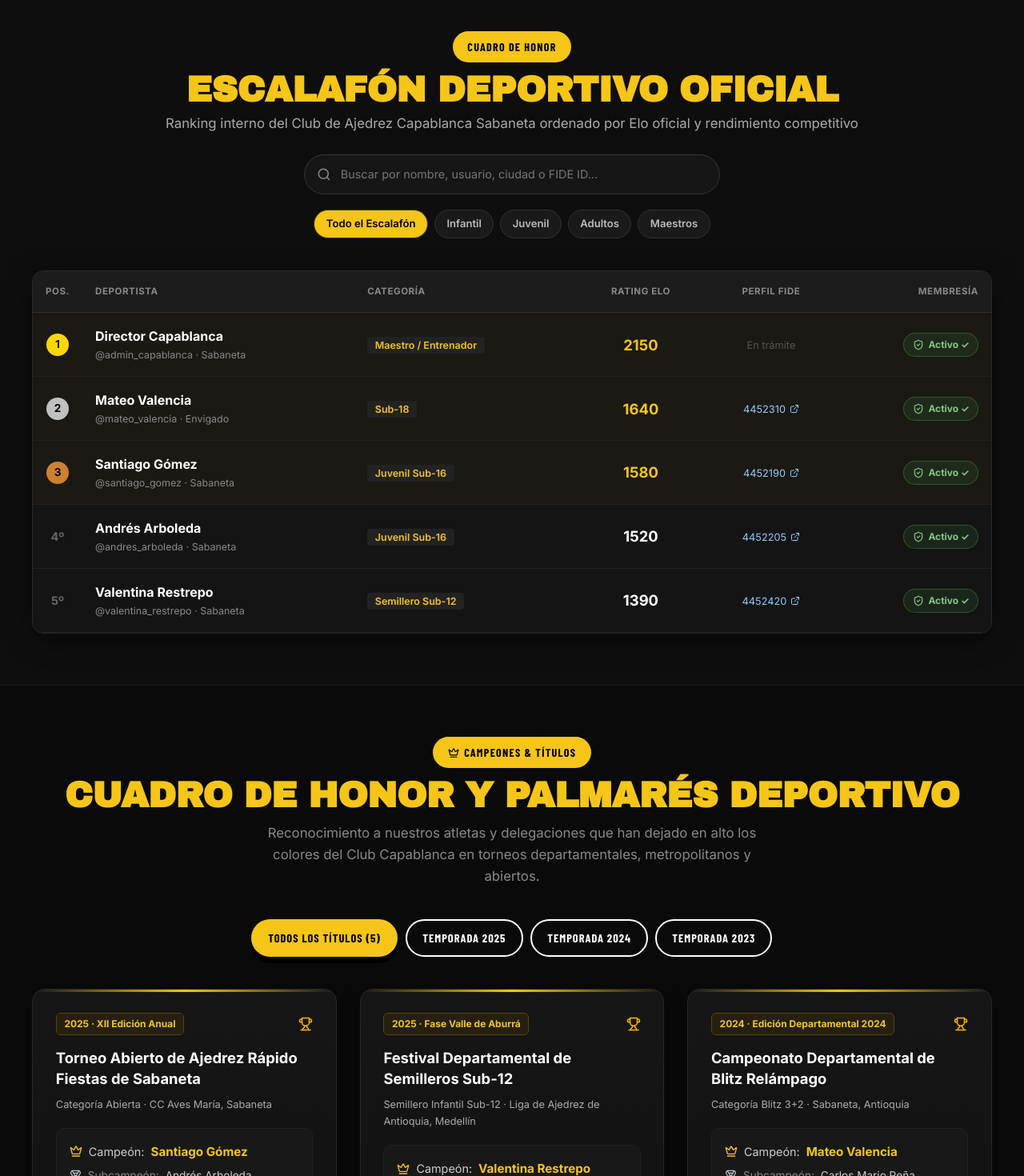
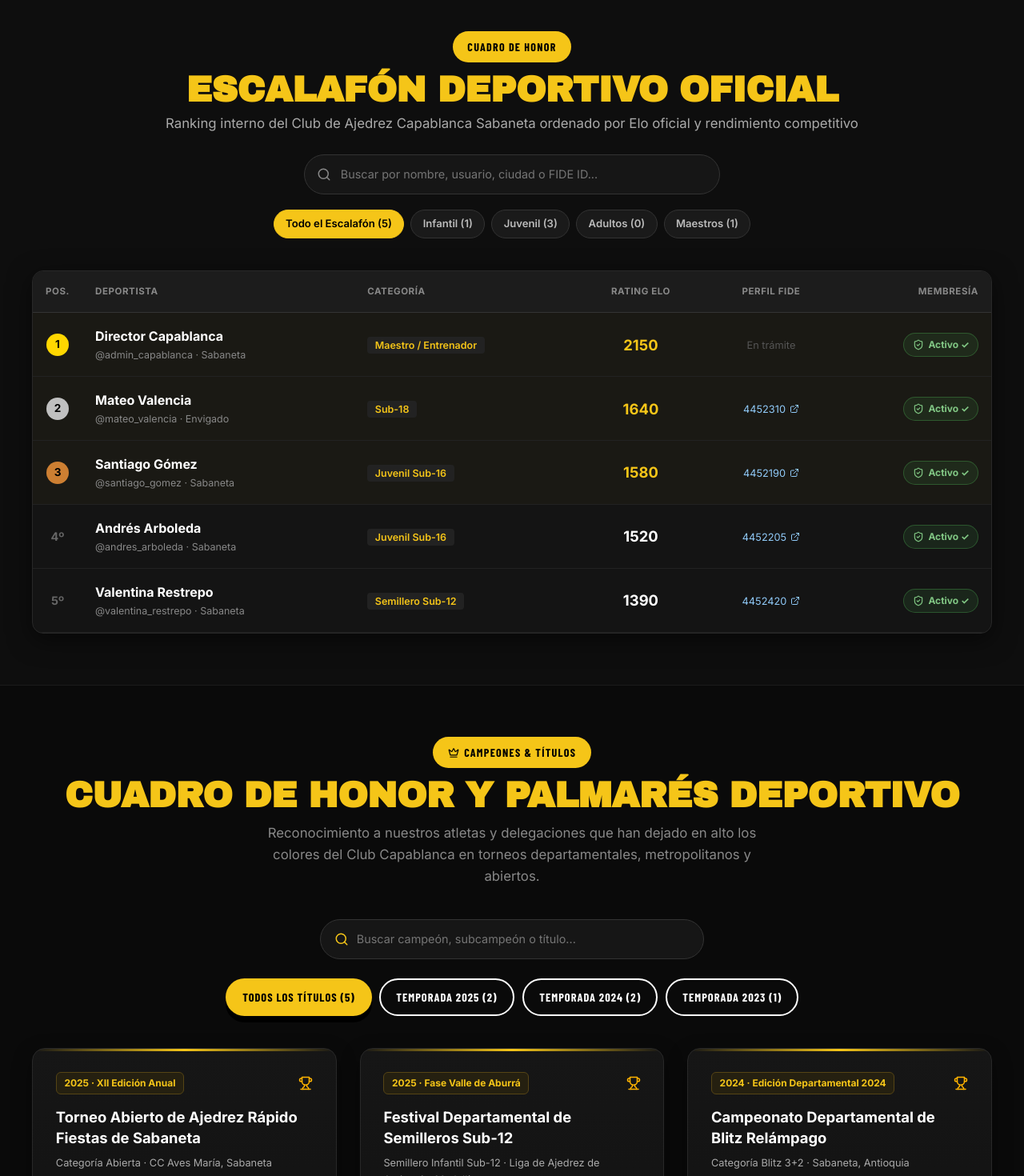
Before and after one commit to JOHN-RAVEN-CROWNSON-2008/Club-De-Ajedrez-CapaBlanca-Sabaneta-Website, a React (Vite) app: page /club in a window 1280 px wide. Shown: the part 2004-3474 px from the top of the page at 80% size. Built offline with nearby package versions, Linux system fonts and the light colour scheme; no server answers; the database is empty.

Commit message:
feat(escalafon-palmares): filtros dinamicos con conteos, buscador de campeonatos y estados vacios interactivos en ClubView

```diff
--- a/src/views/public/ClubView.tsx
+++ b/src/views/public/ClubView.tsx
@@ -1,6 +1,6 @@
-import React, { useState, useEffect } from 'react';
+import React, { useState, useEffect, useMemo } from 'react';
 import { Link } from 'react-router-dom';
-import { Shield, Target, Award, Heart, CheckCircle2, Trophy, ExternalLink, Medal, Star, Crown, Search, ShieldCheck } from 'lucide-react';
+import { Shield, Target, Award, Heart, CheckCircle2, Trophy, ExternalLink, Medal, Star, Crown, Search, ShieldCheck, X } from 'lucide-react';
 import { supabase, isSupabaseConfigured } from '../../lib/supabase';
 import { INITIAL_MEMBERS, INITIAL_TROPHIES } from '../../lib/initialData';
 import { UserProfile, ClubTrophy } from '../../types/database';
@@ -11,6 +11,7 @@
   const [categoryFilter, setCategoryFilter] = useState<string>('all');
   const [rankingSearch, setRankingSearch] = useState<string>('');
   const [trophyYearFilter, setTrophyYearFilter] = useState<string>('all');
+  const [trophySearch, setTrophySearch] = useState<string>('');
 
   useEffect(() => {
     async function loadClubData() {
@@ -51,6 +52,89 @@
 
     loadClubData();
   }, []);
+
+  // Escalafón Oficial
+  const activeMembers = useMemo(() => {
+    return members.filter((m) => m.role !== 'admin' || m.elo_rating);
+  }, [members]);
+
+  const memberCategoryCounts = useMemo(() => {
+    return {
+      all: activeMembers.length,
+      Infantil: activeMembers.filter((m) => {
+        const cat = (m.categoria_ajedrez || '').toLowerCase();
+        return cat.includes('infantil') || cat.includes('sub-12');
+      }).length,
+      Juvenil: activeMembers.filter((m) => {
+        const cat = (m.categoria_ajedrez || '').toLowerCase();
+        return cat.includes('juvenil') || cat.includes('sub-16') || cat.includes('sub-18');
+      }).length,
+      Adultos: activeMembers.filter((m) => {
+        const cat = (m.categoria_ajedrez || '').toLowerCase();
+        return cat.includes('adulto');
+      }).length,
+      Maestros: activeMembers.filter((m) => {
+        const cat = (m.categoria_ajedrez || '').toLowerCase();
+        return cat.includes('maestro') || (m.elo_rating || 0) >= 2000;
+      }).length,
+    };
+  }, [activeMembers]);
+
+  const filteredMembers = useMemo(() => {
+    return activeMembers
+      .filter((m) => {
+        if (categoryFilter === 'all') return true;
+        const cat = (m.categoria_ajedrez || '').toLowerCase();
+        if (categoryFilter === 'Infantil') return cat.includes('infantil') || cat.includes('sub-12');
+        if (categoryFilter === 'Juvenil') return cat.includes('juvenil') || cat.includes('sub-16') || cat.includes('sub-18');
+        if (categoryFilter === 'Adultos') return cat.includes('adulto');
+        if (categoryFilter === 'Maestros') return cat.includes('maestro') || (m.elo_rating || 0) >= 2000;
+        return true;
+      })
+      .filter((m) => {
+        if (!rankingSearch.trim()) return true;
+        const q = rankingSearch.toLowerCase();
+        const fullName = `${m.nombre || ''} ${m.apellido || ''}`.toLowerCase();
+        const username = (m.usuario || '').toLowerCase();
+        const city = (m.ciudad || '').toLowerCase();
+        const fide = (m.fide_id || '').toLowerCase();
+        return fullName.includes(q) || username.includes(q) || city.includes(q) || fide.includes(q);
+      })
+      .sort((a, b) => (b.elo_rating || 0) - (a.elo_rating || 0));
+  }, [activeMembers, categoryFilter, rankingSearch]);
+
+  // Palmarés Deportivo
+  const trophyYears = useMemo(() => {
+    const years = Array.from(new Set(trophies.map((t) => t.year.toString()))).sort((a, b) => Number(b) - Number(a));
+    return ['all', ...years];
+  }, [trophies]);
+
+  const trophyYearCounts = useMemo(() => {
+    const counts: Record<string, number> = { all: trophies.length };
+    trophies.forEach((t) => {
+      const yr = t.year.toString();
+      counts[yr] = (counts[yr] || 0) + 1;
+    });
+    return counts;
+  }, [trophies]);
+
+  const filteredTrophies = useMemo(() => {
+    return trophies.filter((t) => {
+      const matchYear = trophyYearFilter === 'all' || t.year.toString() === trophyYearFilter;
+      const q = trophySearch.trim().toLowerCase();
+      const matchSearch =
+        !q ||
+        (t.title && t.title.toLowerCase().includes(q)) ||
+        (t.champion_name && t.champion_name.toLowerCase().includes(q)) ||
+        (t.runner_up && t.runner_up.toLowerCase().includes(q)) ||
+        (t.category && t.category.toLowerCase().includes(q)) ||
+        (t.location && t.location.toLowerCase().includes(q)) ||
+        (t.notes && t.notes.toLowerCase().includes(q));
+
+      return matchYear && matchSearch;
+    });
+  }, [trophies, trophyYearFilter, trophySearch]);
+
   return (
     <div style={{ paddingTop: 'calc(var(--header-h) + 2rem)' }}>
       {/* Cabecera de Sección */}
@@ -195,9 +279,12 @@
               )}
             </div>
 
-            {/* Filtros de Categoría */}
+            {/* Filtros de Categoría con conteo */}
             <div style={{ display: 'flex', gap: '0.5rem', justifyContent: 'center', flexWrap: 'wrap', marginTop: '0.5rem' }}>
-              {['all', 'Infantil', 'Juvenil', 'Adultos', 'Maestros'].map((cat) => (
+              {(['all', 'Infantil', 'Juvenil', 'Adultos', 'Maestros'] as const).map((cat) => {
+                const count = memberCategoryCounts[cat] || 0;
+                const label = cat === 'all' ? 'Todo el Escalafón' : cat;
+                return (
                   <button
                     key={cat}
                     type="button"
@@ -209,14 +296,15 @@
                       fontWeight: 600,
                       background: categoryFilter === cat ? 'var(--gold)' : '#1a1a1a',
                       color: categoryFilter === cat ? '#000' : '#bbb',
-                    border: '1px solid #333',
+                      border: categoryFilter === cat ? '1px solid var(--gold)' : '1px solid #333',
                       cursor: 'pointer',
                       transition: 'all 0.2s',
                     }}
                   >
-                  {cat === 'all' ? 'Todo el Escalafón' : cat}
+                    {label} ({count})
                   </button>
-              ))}
+                );
+              })}
             </div>
           </div>
 
@@ -235,38 +323,41 @@
               </thead>
               <tbody>
                 {(() => {
-                  const sorted = [...members]
-                    .filter((m) => m.role !== 'admin' || m.elo_rating)
-                    .filter((m) => {
-                      if (categoryFilter === 'all') return true;
-                      if (categoryFilter === 'Infantil') return (m.categoria_ajedrez || '').toLowerCase().includes('infantil') || (m.categoria_ajedrez || '').toLowerCase().includes('sub-12');
-                      if (categoryFilter === 'Juvenil') return (m.categoria_ajedrez || '').toLowerCase().includes('juvenil') || (m.categoria_ajedrez || '').toLowerCase().includes('sub-16') || (m.categoria_ajedrez || '').toLowerCase().includes('sub-18');
-                      if (categoryFilter === 'Adultos') return (m.categoria_ajedrez || '').toLowerCase().includes('adulto');
-                      if (categoryFilter === 'Maestros') return (m.categoria_ajedrez || '').toLowerCase().includes('maestro') || (m.elo_rating || 0) >= 2000;
-                      return true;
-                    })
-                    .filter((m) => {
-                      if (!rankingSearch.trim()) return true;
-                      const q = rankingSearch.toLowerCase();
-                      const fullName = `${m.nombre || ''} ${m.apellido || ''}`.toLowerCase();
-                      const username = (m.usuario || '').toLowerCase();
-                      const city = (m.ciudad || '').toLowerCase();
-                      const fide = (m.fide_id || '').toLowerCase();
-                      return fullName.includes(q) || username.includes(q) || city.includes(q) || fide.includes(q);
-                    })
-                    .sort((a, b) => (b.elo_rating || 0) - (a.elo_rating || 0));
-
-                  if (sorted.length === 0) {
+                  if (filteredMembers.length === 0) {
                     return (
                       <tr>
-                        <td colSpan={6} style={{ padding: '2.5rem', textAlign: 'center', color: '#777' }}>
-                          No se encontraron deportistas con el criterio seleccionado.
+                        <td colSpan={6} style={{ padding: '3rem 1.5rem', textAlign: 'center', color: '#888' }}>
+                          <p style={{ margin: 0, fontSize: '1rem', fontWeight: 600, color: '#aaa' }}>
+                            {rankingSearch
+                              ? `No se encontraron ajedrecistas para "${rankingSearch}".`
+                              : 'No hay deportistas registrados en esta categoría.'}
+                          </p>
+                          <div style={{ display: 'flex', gap: '0.5rem', justifyContent: 'center', marginTop: '1.2rem' }}>
+                            {rankingSearch && (
+                              <button
+                                type="button"
+                                onClick={() => setRankingSearch('')}
+                                className="btn btn--sm btn--secondary"
+                              >
+                                Limpiar búsqueda
+                              </button>
+                            )}
+                            {categoryFilter !== 'all' && (
+                              <button
+                                type="button"
+                                onClick={() => setCategoryFilter('all')}
+                                className="btn btn--sm btn--secondary"
+                              >
+                                Ver todo el escalafón
+                              </button>
+                            )}
+                          </div>
                         </td>
                       </tr>
                     );
                   }
 
-                  return sorted.map((player, index) => {
+                  return filteredMembers.map((player, index) => {
                     const pos = index + 1;
                     const medalColor = pos === 1 ? '#ffd700' : pos === 2 ? '#c0c0c0' : pos === 3 ? '#cd7f32' : null;
 
@@ -371,49 +462,120 @@
             </p>
           </div>
 
-          {/* Filtros de Palmarés */}
-          <div style={{ display: 'flex', gap: '0.6rem', justifyContent: 'center', flexWrap: 'wrap', marginBottom: '2.5rem' }}>
+          {/* Barra de Búsqueda de Palmarés */}
+          <div style={{ maxWidth: '480px', margin: '0 auto 1.5rem', position: 'relative' }}>
+            <Search
+              size={18}
+              style={{
+                position: 'absolute',
+                left: '1.1rem',
+                top: '50%',
+                transform: 'translateY(-50%)',
+                color: 'var(--gold)',
+                pointerEvents: 'none',
+              }}
+            />
+            <input
+              type="text"
+              placeholder="Buscar campeón, subcampeón o título..."
+              value={trophySearch}
+              onChange={(e) => setTrophySearch(e.target.value)}
+              style={{
+                width: '100%',
+                padding: '0.75rem 2.8rem 0.75rem 2.8rem',
+                borderRadius: '30px',
+                background: '#161616',
+                border: '1px solid #333',
+                color: '#fff',
+                fontSize: '0.9rem',
+                outline: 'none',
+                boxSizing: 'border-box',
+                transition: 'border-color 0.2s, box-shadow 0.2s',
+              }}
+              onFocus={(e) => {
+                e.currentTarget.style.borderColor = 'var(--gold)';
+                e.currentTarget.style.boxShadow = '0 0 12px rgba(245, 197, 24, 0.25)';
+              }}
+              onBlur={(e) => {
+                e.currentTarget.style.borderColor = '#333';
+                e.currentTarget.style.boxShadow = 'none';
+              }}
+            />
+            {trophySearch && (
               <button
                 type="button"
-              className={`btn btn--sm ${trophyYearFilter === 'all' ? 'btn--primary' : 'btn--ghost'}`}
-              onClick={() => setTrophyYearFilter('all')}
+                onClick={() => setTrophySearch('')}
+                style={{
+                  position: 'absolute',
+                  right: '1rem',
+                  top: '50%',
+                  transform: 'translateY(-50%)',
+                  background: 'transparent',
+                  border: 'none',
+                  color: '#888',
+                  cursor: 'pointer',
+                  display: 'flex',
+                  alignItems: 'center',
+                }}
+                title="Limpiar búsqueda"
               >
-              Todos los Títulos ({trophies.length})
+                <X size={16} />
               </button>
+            )}
+          </div>
+
+          {/* Filtros de Palmarés por Temporada con conteo */}
+          <div style={{ display: 'flex', gap: '0.6rem', justifyContent: 'center', flexWrap: 'wrap', marginBottom: '2.5rem' }}>
+            {trophyYears.map((yr) => {
+              const count = trophyYearCounts[yr] || 0;
+              const label = yr === 'all' ? 'Todos los Títulos' : `Temporada ${yr}`;
+              return (
                 <button
+                  key={yr}
                   type="button"
-              className={`btn btn--sm ${trophyYearFilter === '2025' ? 'btn--primary' : 'btn--ghost'}`}
-              onClick={() => setTrophyYearFilter('2025')}
+                  className={`btn btn--sm ${trophyYearFilter === yr ? 'btn--primary' : 'btn--ghost'}`}
+                  onClick={() => setTrophyYearFilter(yr)}
                 >
-              Temporada 2025
+                  {label} ({count})
                 </button>
-            <button
-              type="button"
-              className={`btn btn--sm ${trophyYearFilter === '2024' ? 'btn--primary' : 'btn--ghost'}`}
-              onClick={() => setTrophyYearFilter('2024')}
-            >
-              Temporada 2024
-            </button>
-            <button
-              type="button"
-              className={`btn btn--sm ${trophyYearFilter === '2023' ? 'btn--primary' : 'btn--ghost'}`}
-              onClick={() => setTrophyYearFilter('2023')}
-            >
-              Temporada 2023
-            </button>
+              );
+            })}
           </div>
 
           {/* Grid de Trofeos y Campeones */}
           {(() => {
-            const filteredTrophies = trophies.filter((t) => {
-              if (trophyYearFilter === 'all') return true;
-              return t.year.toString() === trophyYearFilter;
-            });
-
             if (filteredTrophies.length === 0) {
               return (
-                <div style={{ textAlign: 'center', padding: '3rem', background: '#121212', borderRadius: '12px', border: '1px solid #222' }}>
-                  <p style={{ color: '#888' }}>No hay registros de campeonatos en este periodo.</p>
+                <div style={{ textAlign: 'center', padding: '3.5rem 1.5rem', background: '#121212', borderRadius: '14px', border: '1px solid #222', maxWidth: '520px', margin: '0 auto' }}>
+                  <Trophy size={40} style={{ color: 'var(--gold)', margin: '0 auto 1rem', opacity: 0.6 }} />
+                  <h3 style={{ fontSize: '1.15rem', color: '#fff', marginBottom: '0.5rem' }}>
+                    {trophySearch ? 'No se encontraron campeonatos' : 'Sin registros en este periodo'}
+                  </h3>
+                  <p style={{ color: '#888', fontSize: '0.9rem', marginBottom: '1.2rem' }}>
+                    {trophySearch
+                      ? `No hay títulos o campeones que coincidan con "${trophySearch}".`
+                      : 'No hay títulos registrados para la temporada seleccionada.'}
+                  </p>
+                  <div style={{ display: 'flex', gap: '0.6rem', justifyContent: 'center', flexWrap: 'wrap' }}>
+                    {trophySearch && (
+                      <button
+                        type="button"
+                        onClick={() => setTrophySearch('')}
+                        className="btn btn--sm btn--secondary"
+                      >
+                        Limpiar búsqueda
+                      </button>
+                    )}
+                    {trophyYearFilter !== 'all' && (
+                      <button
+                        type="button"
+                        onClick={() => setTrophyYearFilter('all')}
+                        className="btn btn--sm btn--secondary"
+                      >
+                        Ver todos los títulos
+                      </button>
+                    )}
+                  </div>
                 </div>
               );
             }
```
Also changed, not shown: 1 other file (tests, documents, lock files or other folders). Lines whose indentation alone changed are shown as unchanged.
